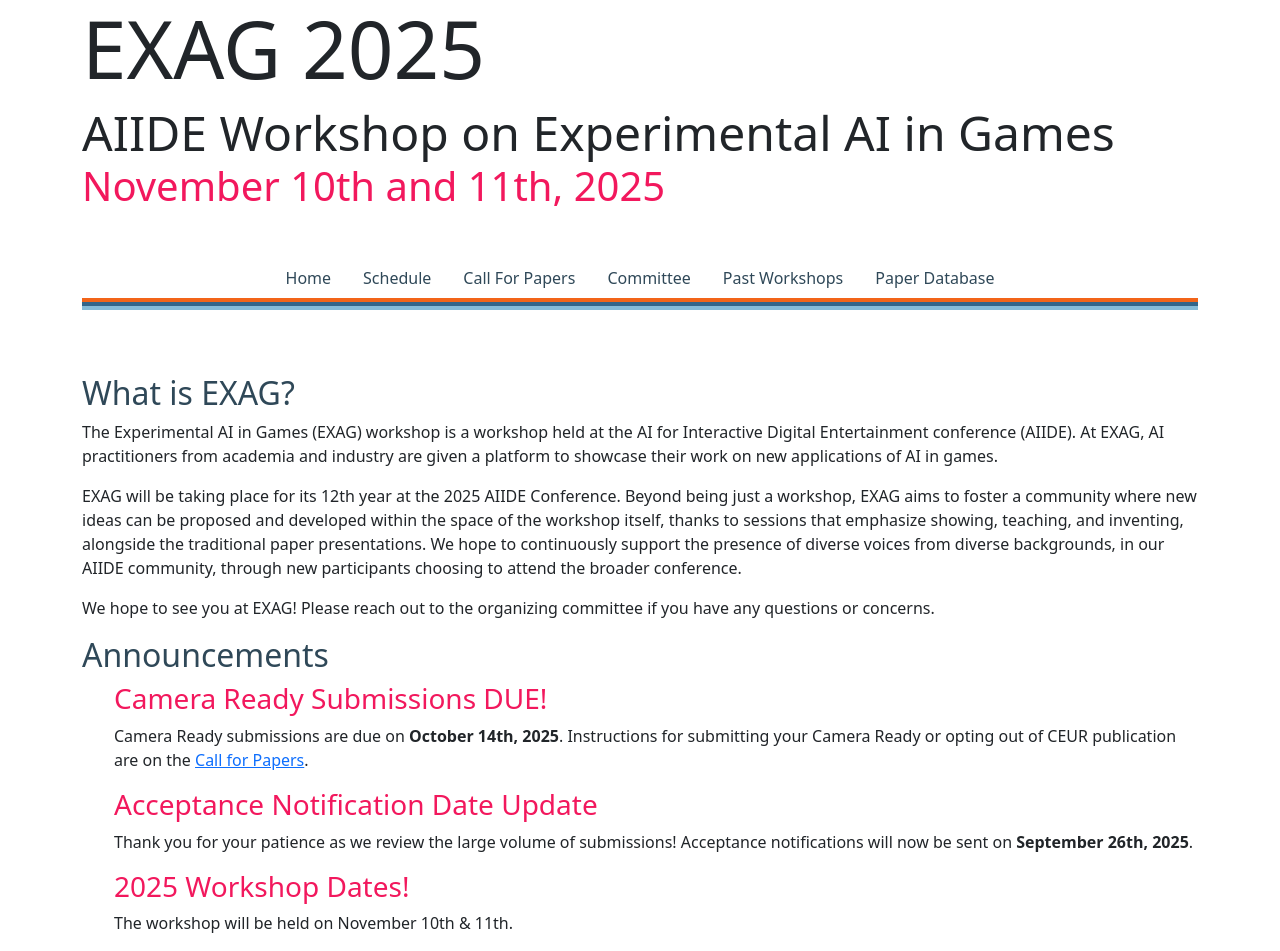
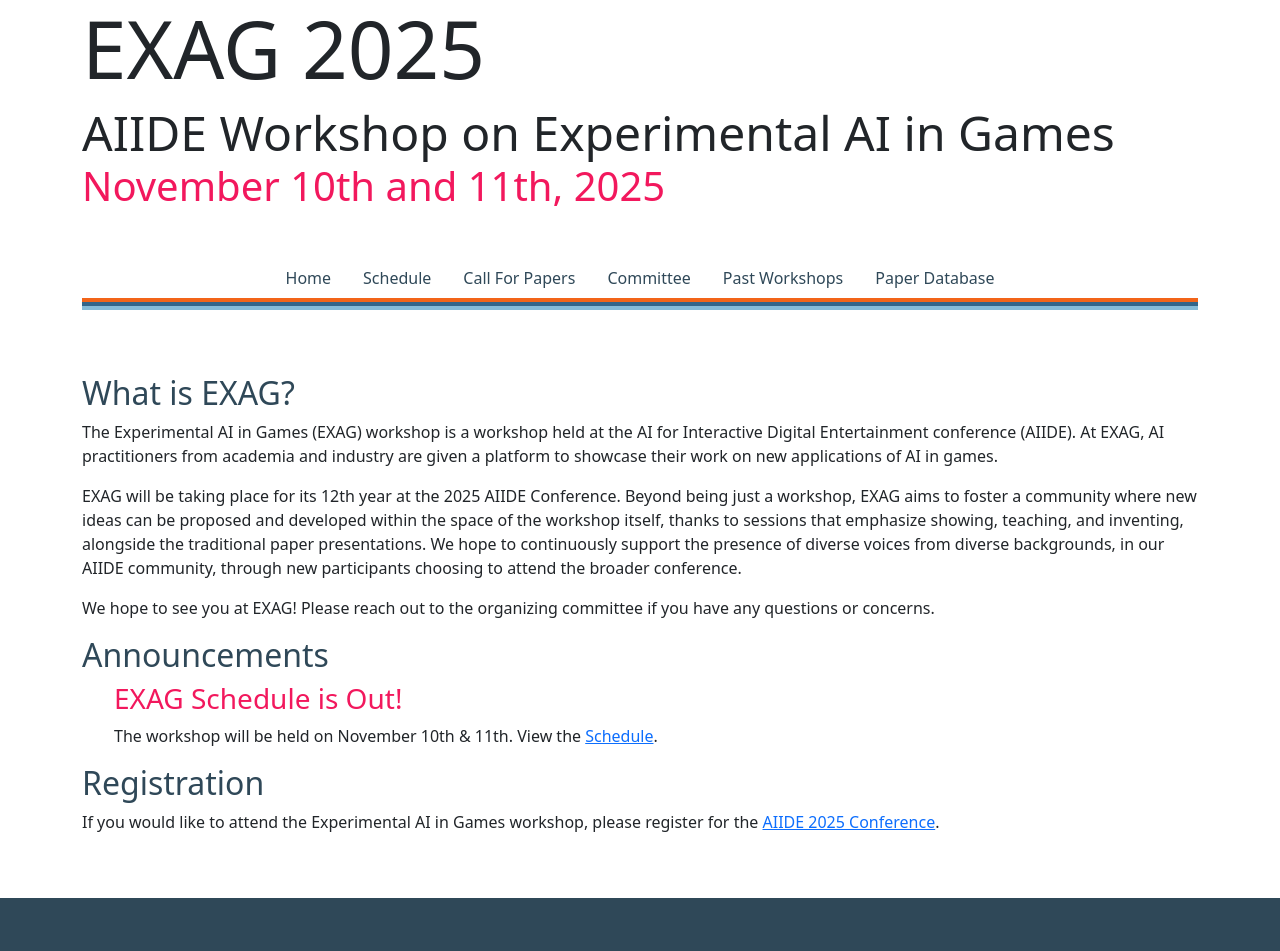
Before and after one commit to aiide-exag/aiide-exag.github.io, a Next.js app: page / in a window 1280 px wide. Shown: the top 951 px of the page. Built offline with nearby package versions, Linux system fonts and the light colour scheme.

Commit message:
schedule

```diff
--- a/src/pages/index.tsx
+++ b/src/pages/index.tsx
@@ -36,28 +36,15 @@
                     </p>
                     <h2 className="mb-2">Announcements</h2>
                     <div className="announcement">
-                        <h3>Camera Ready Submissions DUE!</h3>
+                        <h3>EXAG Schedule is Out!</h3>
                         <p>
-                            Camera Ready submissions are due on <b>October 14th, 2025</b>. Instructions for submitting your Camera Ready or opting out of CEUR publication are on the <a
-                            href="/call_for_papers"
-                            target="_blank"
-                            rel="noopener"
-                        >
-                            Call for Papers
-                        </a>.<br />
-                        </p>
-                    </div>
-                    <div className="announcement">
-                        <h3>Acceptance Notification Date Update</h3>
-                        <p>
-                            Thank you for your patience as we review the large volume of submissions!
-                            Acceptance notifications will now be sent on <b>September 26th, 2025</b>.<br />
-                        </p>
-                    </div>
-                    <div className="announcement">
-                        <h3>2025 Workshop Dates!</h3>
-                        <p>
-                            The workshop will be held on November 10th & 11th.
+                            The workshop will be held on November 10th & 11th. View the <a
+                                href="/call_for_papers"
+                                target="_blank"
+                                rel="noopener"
+                            >
+                                Schedule
+                            </a>.<br />
                         </p>
                     </div>
                     <h2 className="mb-2">Registration</h2>
```
Also changed, not shown: src/call_for_papers.md (+0 -16 lines).
